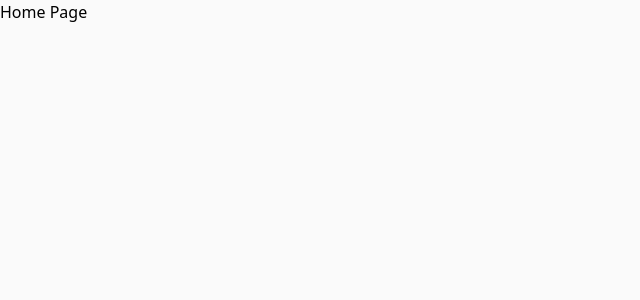
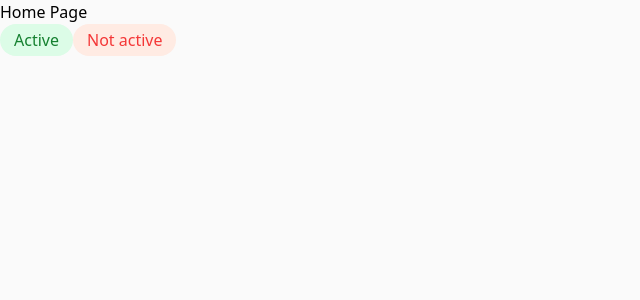
Before and after one commit to Vlad-dualv/learn-next.js, a Next.js app: page / in a window 1280 px wide. Shown: the top 300 px of the page, without its empty margins (0-640 px from the left). Built offline with nearby package versions, Linux system fonts and the light colour scheme.

Commit message:
css modules

```diff
--- /dev/null
+++ b/src/app/components/active-label.module.css
@@ -0,0 +1,9 @@
+.label {
+  display: inline-flex;
+  padding: 4px 14px;
+  align-items: center;
+  gap: 8px;
+  border-radius: 28px;
+  background: #dcfce7;
+  color: #158030;
+}
--- /dev/null
+++ b/src/app/components/active-label.tsx
@@ -0,0 +1,9 @@
+import css from './active-label.module.css';
+
+export interface ActiveLabelProps {
+  children: React.ReactNode;
+}
+
+export default function ActiveLabel({ children }: ActiveLabelProps) {
+  return <span className={css.label}>{children}</span>;
+}
--- /dev/null
+++ b/src/app/components/not-active-label.module.css
@@ -0,0 +1,9 @@
+.label {
+  display: inline-flex;
+  padding: 4px 14px;
+  align-items: center;
+  gap: 8px;
+  border-radius: 28px;
+  background: #ffebe3;
+  color: #f43737;
+}
--- /dev/null
+++ b/src/app/components/not-active-label.tsx
@@ -0,0 +1,9 @@
+import css from './not-active-label.module.css';
+
+export interface NotActiveLabelProps {
+  children: React.ReactNode;
+}
+
+export default function ActiveLabel({ children }: NotActiveLabelProps) {
+  return <span className={css.label}>{children}</span>;
+}
--- a/src/app/page.tsx
+++ b/src/app/page.tsx
@@ -1,7 +1,12 @@
+import ActiveLabel from './components/active-label';
+import NotActiveLabel from './components/not-active-label';
+
 export default function Home() {
   return (
     <main>
       <h1>Home Page</h1>
+      <ActiveLabel>Active</ActiveLabel>
+      <NotActiveLabel>Not active</NotActiveLabel>
     </main>
   );
 }
```
